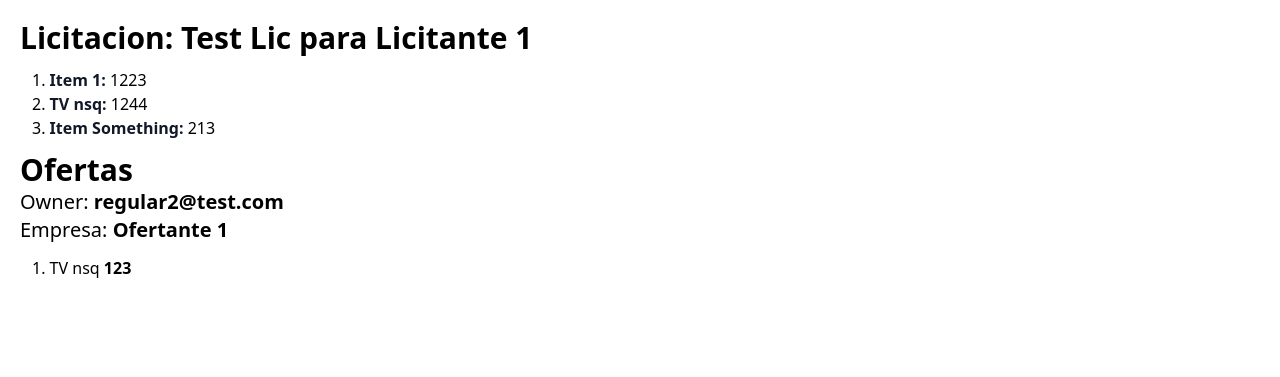
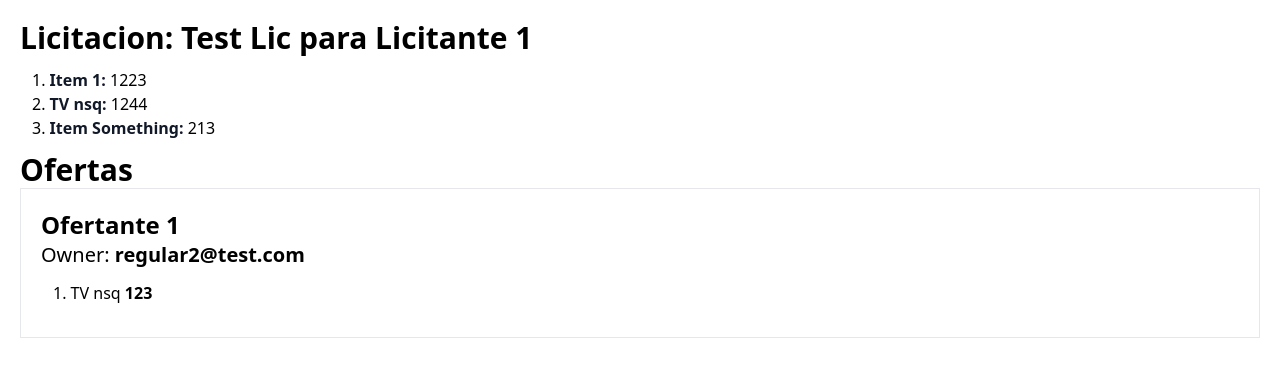
Before and after one commit to Paolovg95/users-management, a Django app: page /licitacion/1/ in a window 1280 px wide. Shown: the top 377 px of the page. Run offline with Django 4.2, Linux system fonts and the light colour scheme; a user stored in the database is signed in; data comes from the database, SQL or seed files in the repository; both versions use the stored data as it was after the commit; some libraries are stand-ins or nearby versions.

Commit message:
Edit template read_licitacion_detail using tailwind

```diff
--- a/static/src/output.css
+++ b/static/src/output.css
@@ -578,6 +578,10 @@ video {
   list-style-type: decimal;
 }
 
+.border {
+  border-width: 1px;
+}
+
 .bg-green-50 {
   --tw-bg-opacity: 1;
   background-color: rgb(240 253 244 / var(--tw-bg-opacity));
@@ -598,6 +602,10 @@ video {
   background-color: rgb(219 234 254 / var(--tw-bg-opacity));
 }
 
+.p-5 {
+  padding: 1.25rem;
+}
+
 .text-3xl {
   font-size: 1.875rem;
   line-height: 2.25rem;
@@ -611,6 +619,16 @@ video {
 .text-xl {
   font-size: 1.25rem;
   line-height: 1.75rem;
+}
+
+.text-4xl {
+  font-size: 2.25rem;
+  line-height: 2.5rem;
+}
+
+.text-2xl {
+  font-size: 1.5rem;
+  line-height: 2rem;
 }
 
 .font-semibold {
--- a/templates/read_licitacion_detail.html
+++ b/templates/read_licitacion_detail.html
@@ -17,26 +17,28 @@
   </ol>
   {% if oferta %}
     <h3 class="text-3xl font-extrabold">Oferta</h3>
-    <h5 class="text-xl font-extrabold">{{ oferta.owner }}</h5>
-    <h5 class="text-xl font-extrabold">{{ oferta.empresa }}</h5>
-    <ol>
-      {% for licitacion_item in licitacion.licitacionitem_set.all %}
-        <li>
+    <div class="p-5 border">
+      <h4 class="text-2xl"><strong>{{ oferta.empresa }}</strong></h4>
+      <h5 class="text-xl">Owner: <strong>{{ oferta.owner }}</strong></h5>
+      <ol class="m-3 list-decimal list-inside">
+        {% for licitacion_item in licitacion.licitacionitem_set.all %}
           {% for oferta_item in oferta.ofertaitem_set.all %}
             {% if licitacion_item == oferta_item.licitacion_item %}
-              <strong>{{ oferta_item.nombre }}: {{ oferta_item.price }}</strong>
-              {{ licitacion_item.nombre }}: {{ licitacion_item.price }}
+              <li>
+                {{ licitacion_item.nombre }}: <strong>{{ oferta_item.price }}</strong>
+              </li>
             {% endif %}
           {% endfor %}
-        </li>
-      {% endfor %}
-    </ul>
-    {% endif %}
+        {% endfor %}
+      </ol>
+    </div>
+  {% endif %}
     {% if ofertas %}
     <h3 class="text-3xl font-extrabold">Ofertas</h3>
     {% for oferta in ofertas %}
+    <div class="p-5 border">
+      <h4 class="text-2xl"><strong>{{ oferta.empresa }}</strong></h4>
       <h5 class="text-xl">Owner: <strong>{{ oferta.owner }}</strong></h5>
-      <h5 class="text-xl">Empresa: <strong>{{ oferta.empresa }}</strong></h5>
         <ol class="m-3 list-decimal list-inside">
           {% for oferta_item in oferta.ofertaitem_set.all %}
             <li>
@@ -46,6 +48,7 @@
           {% endfor %}
         </ol>
     {% endfor %}
+    </div>
   {% endif %}
 </div>
 {% endblock content %}
```
Also changed, not shown: db.sqlite3.
